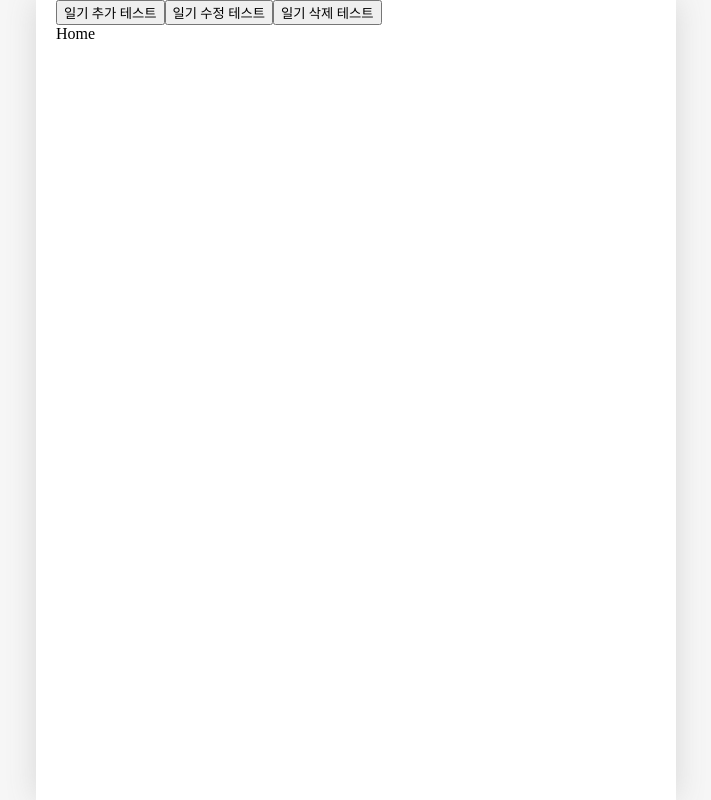
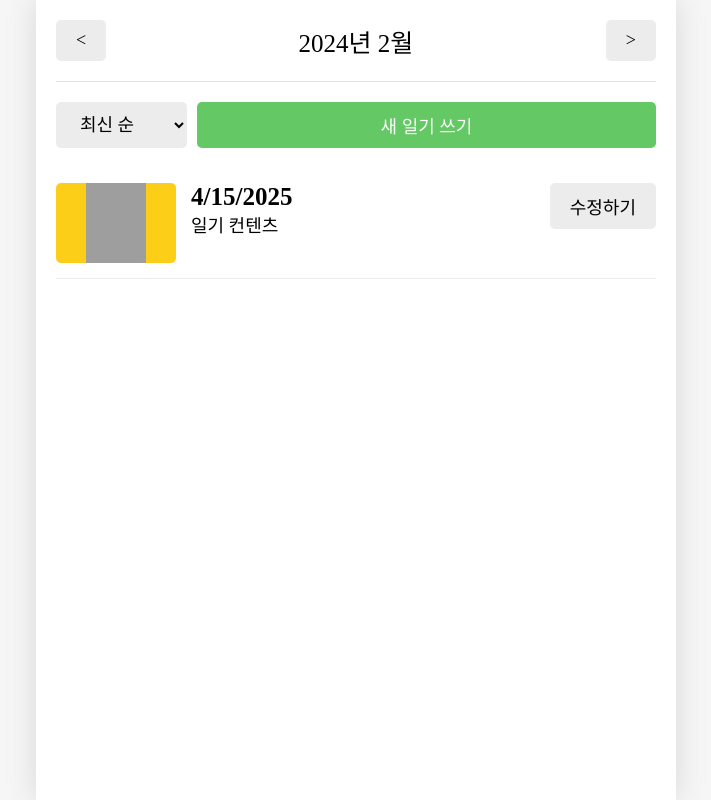
Before and after one commit to parkjoah/onebite-project, a React (Vite) app: page / in a window 1280 px wide. Shown: the whole page, without its empty margins (284-995 px from the left). Built offline with nearby package versions, Linux system fonts and the light colour scheme; grey boxes are pictures that could not be loaded; a web font is replaced by a local one.

Commit message:
feat: home페이지 UI

```diff
--- a/src/App.jsx
+++ b/src/App.jsx
@@ -82,27 +82,6 @@
   };
   return (
     <>
-      <button
-        onClick={() => {
-          onCreate(new Date().getTime(), 1, "Hello");
-        }}
-      >
-        일기 추가 테스트
-      </button>
-      <button
-        onClick={() => {
-          onUpdate(1, new Date().getTime(), 3, "수정된 일기입니다");
-        }}
-      >
-        일기 수정 테스트
-      </button>
-      <button
-        onClick={() => {
-          onDelete(1);
-        }}
-      >
-        일기 삭제 테스트
-      </button>
       <DiaryStateContext.Provider value={data}>
         <DiaryDispatchContext.Provider value={{ onCreate, onUpdate, onDelete }}>
           <Routes>
--- /dev/null
+++ b/src/components/DiaryItem.css
@@ -0,0 +1,50 @@
+.DiaryItem {
+  display: flex;
+  gap: 15px;
+  justify-content: space-between;
+
+  padding: 15px 0;
+  border-bottom: 1px solid rgb(236, 236, 236);
+}
+.img_section {
+  min-width: 120px;
+  height: 80px;
+  display: flex;
+  justify-content: center;
+  cursor: pointer;
+  border-radius: 5px;
+}
+.img_section > img {
+  width: 50%;
+}
+.img_section_1 {
+  background-color: rgb(100, 201, 100);
+}
+.img_section_2 {
+  background-color: rgb(157, 215, 114);
+}
+.img_section_3 {
+  background-color: rgb(253, 206, 23);
+}
+.img_section_4 {
+  background-color: rgb(253, 132, 70);
+}
+.img_section_5 {
+  background-color: rgb(253, 86, 95);
+}
+
+.DiaryItem .info_section {
+  flex: 1;
+  cursor: pointer;
+}
+.DiaryItem .info_section .created_date {
+  font-weight: bold;
+  font-size: 25px;
+}
+.DiaryItem .info_section .content {
+  font-size: 18px;
+}
+
+.DiaryItem .button_section {
+  min-width: 70px;
+}
--- /dev/null
+++ b/src/components/DiaryItem.jsx
@@ -0,0 +1,23 @@
+import { getEmotionImage } from "../util/get-emotion-image";
+import Button from "./Button";
+import "./DiaryItem.css";
+const DiaryItem = () => {
+  const emotionId = 3;
+
+  return (
+    <div className="DiaryItem">
+      <div className={`img_section img_section_${emotionId}`}>
+        <img src={getEmotionImage(emotionId)} />
+      </div>
+      <div className="info_section">
+        <div className="created_date">{new Date().toLocaleDateString()}</div>
+        <div className="content">일기 컨텐츠</div>
+      </div>
+      <div className="button_section">
+        <Button text={"수정하기"} />
+      </div>
+    </div>
+  );
+};
+
+export default DiaryItem;
--- /dev/null
+++ b/src/components/DiaryList.css
@@ -0,0 +1,17 @@
+.DiaryList .menu_bar {
+  margin: 20px 0;
+  display: flex;
+  gap: 10px;
+}
+
+.menu_bar select {
+  background-color: rgb(236, 236, 236);
+  border: none;
+  border-radius: 5px;
+  padding: 10px 20px;
+  font-size: 18px;
+  cursor: pointer;
+}
+.DiaryList .menu_bar button {
+  flex: 1;
+}
--- /dev/null
+++ b/src/components/DiaryList.jsx
@@ -0,0 +1,21 @@
+import "./DiaryList.css";
+import Button from "./Button";
+import DiaryItem from "./DiaryItem";
+const DiaryList = () => {
+  return (
+    <div className="DiaryList">
+      <div className="menu_bar">
+        <select>
+          <option value={"latest"}>최신 순</option>
+          <option value={"oldest"}>오래된 순</option>
+        </select>
+        <Button text={"새 일기 쓰기"} type={"POSITIVE"} />
+      </div>
+      <div className="list_wrapper">
+        <DiaryItem />
+      </div>
+    </div>
+  );
+};
+
+export default DiaryList;
--- a/src/pages/Home.jsx
+++ b/src/pages/Home.jsx
@@ -1,5 +1,17 @@
+import Header from "../components/Header";
+import Button from "../components/Button";
+import DiaryList from "../components/DiaryList";
 const Home = () => {
-  return <div>Home</div>;
+  return (
+    <div>
+      <Header
+        title={"2024년 2월"}
+        leftChild={<Button text={"<"} />}
+        rightChild={<Button text={">"} />}
+      />
+      <DiaryList />
+    </div>
+  );
 };
 
 export default Home;
```
